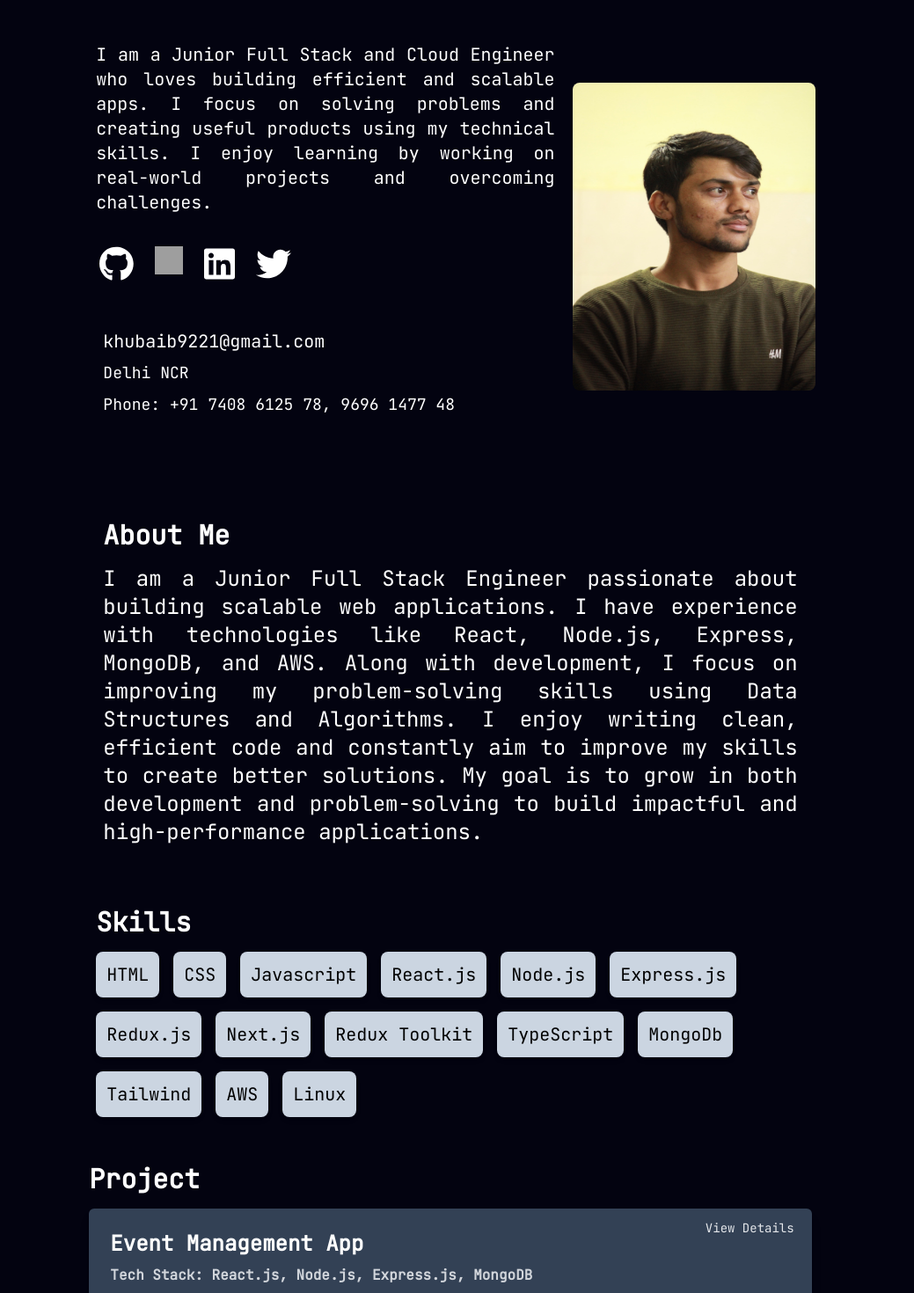
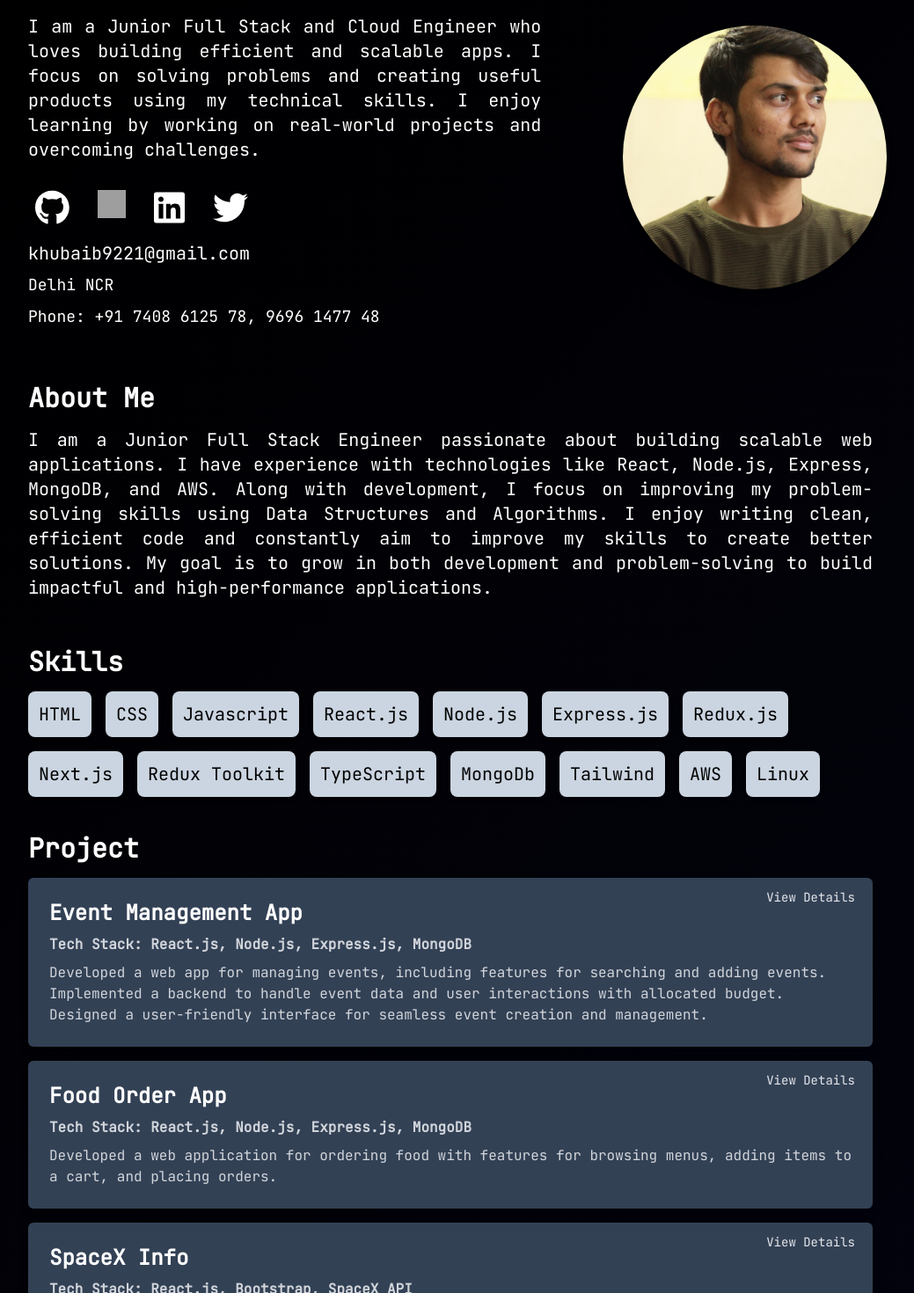
Before and after one commit to MALIKKHUBAIB1/myportfolio, a React (Vite) app: page / in a window 1280 px wide. Shown: the top 1470 px of the page at 88% size, without its empty margins (128-1167 px from the left). Built offline with nearby package versions, Linux system fonts and the light colour scheme; grey boxes are pictures that could not be loaded.

Commit message:
making it responsive and fixing some bugs

```diff
--- a/src/App.css
+++ b/src/App.css
@@ -1,4 +1,14 @@
-body {
-  background-color: rgb(3, 3, 16);
+/* body {
+  background: linear-gradient(180deg, rgba(0, 0, 0, 0.9), rgba(3, 3, 16, 1));
+  color: white;
+} */
+
+/* body {
+  background: linear-gradient(180deg, rgba(0, 0, 0, 0.9), rgba(3, 3, 16, 1));
   color: white;
 }
+ */
+body {
+  background: linear-gradient(135deg, rgba(0, 0, 0, 1), rgba(3, 3, 16, 1));
+  color: white;
+}
--- a/src/App.jsx
+++ b/src/App.jsx
@@ -7,25 +7,28 @@ import Skills from "./component/Skills";
 import WorkExperience from "./component/WorkExperience";
 function App() {
   return (
-    <div className="text-xl w-full md:w-3/4 lg:w-2/3 mx-auto">
-      <div className="flex flex-col md:flex-row my-8">
-        {/* About Section */}
+    <div className="text-xl w-full max-w-screen-lg mx-auto px-4">
+      {/* About Section with Image */}
+      <div className="flex flex-col md:flex-row md:space-x-6 items-center text-start">
         <AboutSection />
-        {/* Image Section */}
         <Imagesection />
       </div>
-
       {/* About Me Section */}
-      <div className="">
+      <div className="p-4">
         <AboutMe />
-        {/* Skills */}
+      </div>
+      {/* Skills & Work Experience */}
+      <div className="p-4">
         <Skills />
         <WorkExperience />
       </div>
-      <div className="-mt-4 mb-2 p-4">
+
+      {/* Education Section */}
+      <div className=" p-4">
         <Educations />
       </div>
     </div>
   );
 }
+
 export default App;
--- a/src/component/About.jsx
+++ b/src/component/About.jsx
@@ -1,8 +1,7 @@
 function AboutSection() {
   return (
-    <div className="w-full mx-2">
-      {/* Ensure full width for container */}
-      <p className="text-base sm:text-lg md:text-xl w-full">
+    <div className="w-full md:w-11/12 text-justify">
+      <p className="text-justify text-base sm:text-lg md:text-xl lg:text-xl ">
         I am a Junior Full Stack and Cloud Engineer who loves building efficient
         and scalable apps. I focus on solving problems and creating useful
         products using my technical skills. I enjoy learning by working on
--- a/src/component/AboutMe.jsx
+++ b/src/component/AboutMe.jsx
@@ -2,9 +2,9 @@ import Heading from "../utils/Heading";
 
 function AboutMe() {
   return (
-    <div className="sm:p-6 md:p-8">
+    <div className="">
       <Heading content={"About Me"} />
-      <div className="text-justify text-base sm:text-lg md:text-xl lg:text-2xl ">
+      <div className="text-justify text-base sm:text-lg md:text-xl lg:text-xl ">
         I am a Junior Full Stack Engineer passionate about building scalable web
         applications. I have experience with technologies like React, Node.js,
         Express, MongoDB, and AWS. Along with development, I focus on improving
--- a/src/component/AboutSection.jsx
+++ b/src/component/AboutSection.jsx
@@ -1,11 +1,10 @@
 import LinkSection from "./LinkSection";
 import About from "./About";
 import Adress from "./Adress";
-
 function AboutSection() {
   return (
     <>
-      <div className="w-8/12 text-justify p-4">
+      <div className="w-11/12 text-justify p-4 flex-grow">
         <About />
         <LinkSection />
         <Adress />
--- a/src/component/Adress.jsx
+++ b/src/component/Adress.jsx
@@ -1,6 +1,6 @@
 function Adress() {
   return (
-    <div className="text-start p-4">
+    <div className="text-start my-2">
       <h1 className="text-white text-xl mb-2">khubaib9221@gmail.com</h1>
       <h2 className="text-white text-lg mb-2">Delhi NCR</h2>
       <h3 className="text-white text-lg">
--- a/src/component/Educations.jsx
+++ b/src/component/Educations.jsx
@@ -2,7 +2,7 @@ import Heading from "../utils/Heading";
 
 function Educations() {
   return (
-    <div className="w-full">
+    <div className="w-full -mt-7">
       <Heading content={"Education"} />
       <div className="bg-slate-700 p-6 rounded-xl shadow-lg my-4 relative overflow-hidden w-full">
         {/* Top-Right Button Link */}
--- a/src/component/Imagesection.jsx
+++ b/src/component/Imagesection.jsx
@@ -1,10 +1,10 @@
 function Imagesection() {
   return (
-    <div className="w-full md:w-4/12 flex justify-center items-center m-3">
+    <div className="w-full md:w-5/12 flex justify-center md:justify-start m-4 md:m-0">
       <img
         src="images/photo.jpeg"
-        alt="photo"
-        className="w-full h-auto sm:h-[250px] md:h-[300px] lg:h-[350px] rounded-lg"
+        alt="profile"
+        className="w-[200px] h-[200px] sm:w-[250px] sm:h-[250px] md:w-[300px] md:h-[300px] rounded-full object-cover shadow-lg mt-[-40px]"
       />
     </div>
   );
--- a/src/component/LinkSection.jsx
+++ b/src/component/LinkSection.jsx
@@ -15,8 +15,7 @@ const profileIcons = [
   {
     id: 4,
     name: "LeetCode",
-    // Use the custom icon approach here
-    icon: "leetcode", // Custom placeholder to signify this is a custom icon
+    icon: "leetcode",
     link: "https://leetcode.com/u/khubaibtech",
   },
   {
@@ -35,30 +34,26 @@ const profileIcons = [
 
 function LinkSection() {
   return (
-    <div className="flex flex-wrap justify-start my-6">
-      {profileIcons.map((item) => {
-        return (
+    <div className="flex flex-wrap justify-start gap-4 mt-6">
+      {profileIcons.map((item) => (
         <a
-            className="m-3"
+          className="p-2 hover:scale-105 transition-transform"
           key={item.id}
           href={item.link}
           target="_blank"
           rel="noopener noreferrer"
         >
           {item.icon === "leetcode" ? (
-              // Custom LeetCode icon
             <img
               src="https://cdn.iconscout.com/icon/free/png-512/free-leetcode-logo-icon-download-in-svg-png-gif-file-formats--technology-social-media-vol-4-pack-logos-icons-2944960.png?f=webp&w=256"
               alt="LeetCode"
               className="w-8 h-8"
             />
           ) : (
-              // FontAwesome Icons
             <FontAwesomeIcon icon={item.icon} size="2x" />
           )}
         </a>
-        );
-      })}
+      ))}
     </div>
   );
 }
--- a/src/component/Skills.jsx
+++ b/src/component/Skills.jsx
@@ -19,7 +19,7 @@ function Skills() {
   ];
 
   return (
-    <div className="p-4 mx-2">
+    <>
       <Heading content={"Skills"} />
       <div className="flex flex-wrap justify-start gap-4">
         {skills.map((skill, i) => {
@@ -33,7 +33,7 @@ function Skills() {
           );
         })}
       </div>
-    </div>
+    </>
   );
 }
 
--- a/src/component/WorkExperience.jsx
+++ b/src/component/WorkExperience.jsx
@@ -46,7 +46,7 @@ function WorkExperience() {
   ];
 
   return (
-    <div className="w-full p-4">
+    <div className="w-full mt-10">
       <Heading content={"Project"} />
       <div className="w-full">
         {projects.map((project) => {
```
Lines whose indentation alone changed are shown as unchanged.
